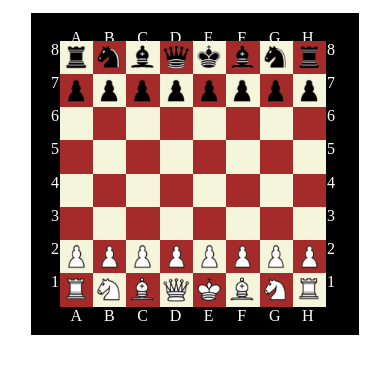
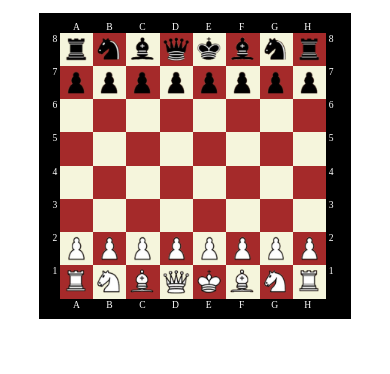
Before and after one commit to lrazine99/chessgame, a plain HTML site: page index.html in a window 390 px wide. Shown: the part 58-432 px from the top of the page. Drawn offline with Linux system fonts and the light colour scheme.

Commit message:
second  commit

```diff
--- a/css/echiquier.css
+++ b/css/echiquier.css
@@ -27,6 +27,7 @@ h1{
 	margin: 4% auto;
 	border :solid;
 	padding: 1rem;
+	font-size: 1rem;
 	background-color: rgb(0, 0, 0);
 }
 
@@ -36,11 +37,11 @@ h1{
 	width: 3.4%;
 	flex: none;
 	text-align: center;
-	font-size: 1rem;
+
 }
 
 .verticale{
-	font-size: 1rem;
+
 	color: white;
 	width: 11.4%;
 	height: 4.2%;
@@ -110,6 +111,8 @@ img{
 
 		height: 284px;
 		width: 290px;
+		padding: 0.5rem;
+		font-size: 0.60rem;
 	}
 
 
```
